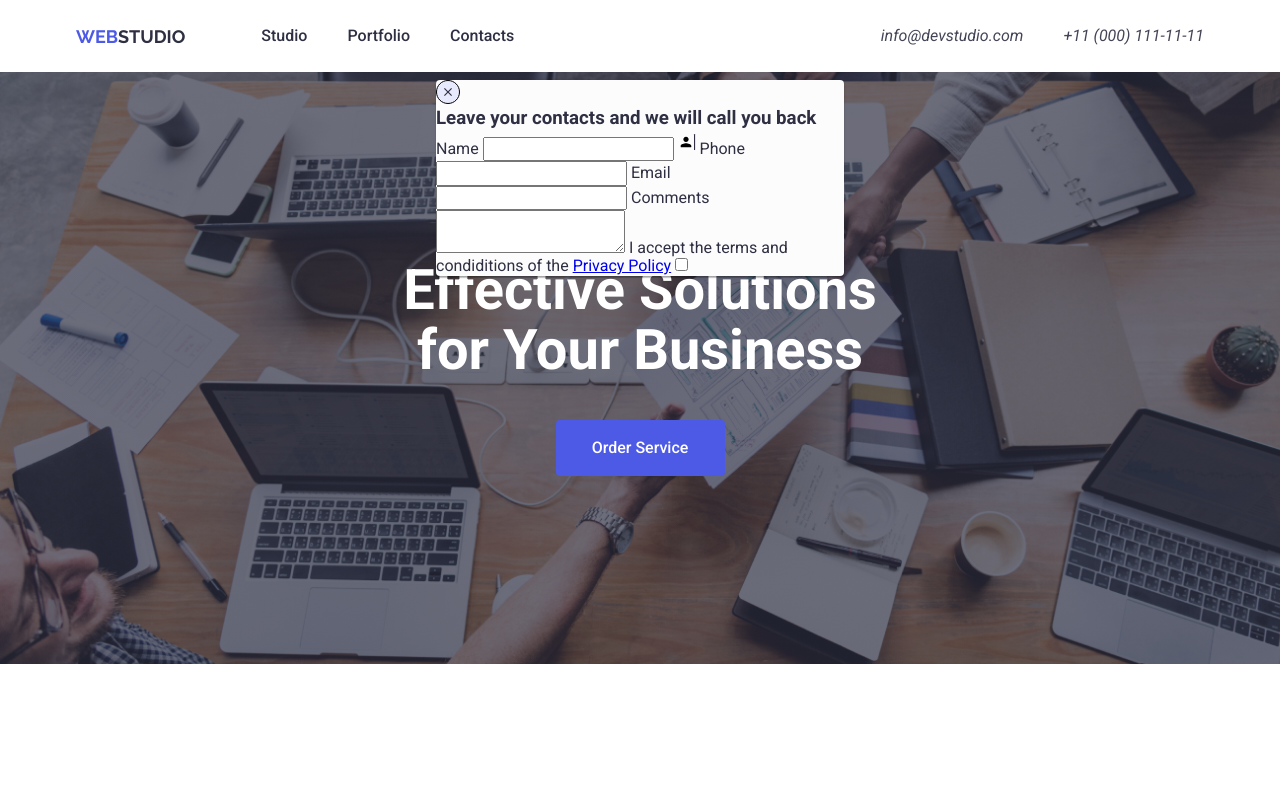
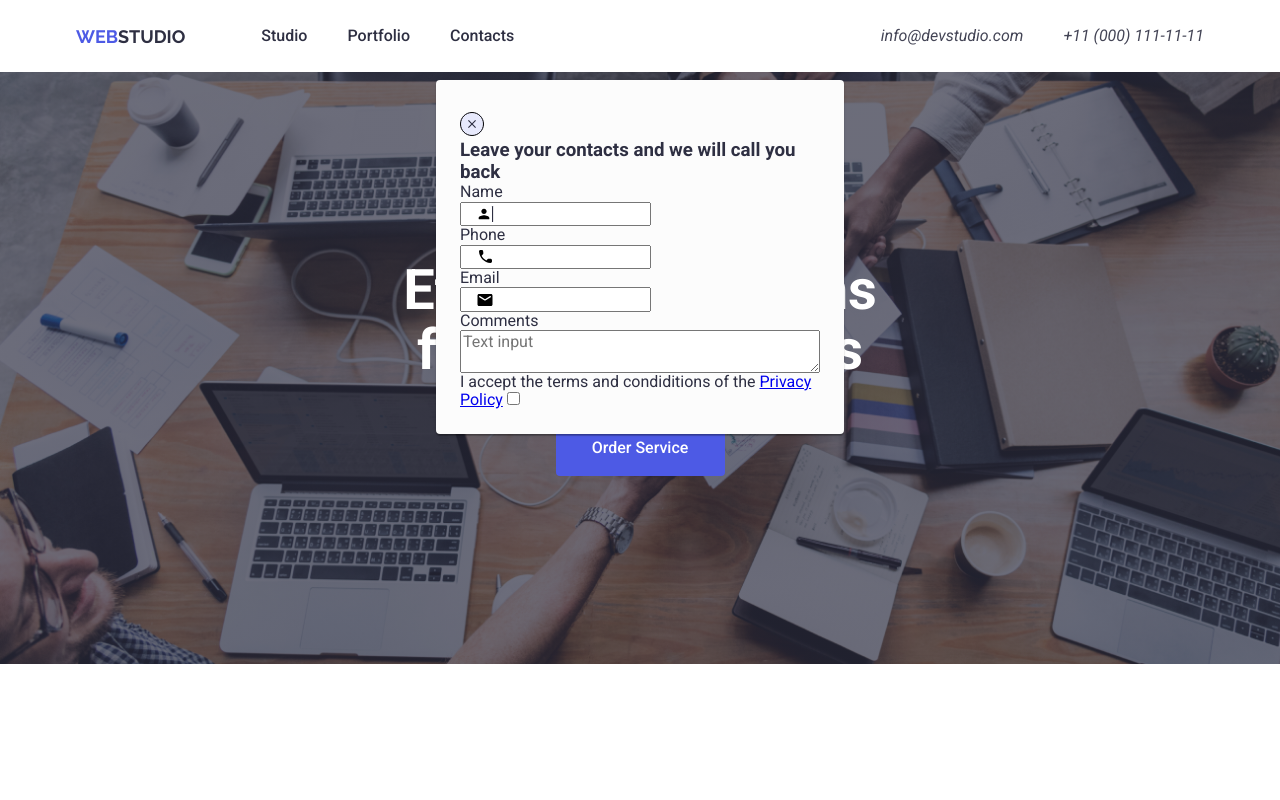
Before and after one commit to beyzaozdemr/goit-markup-hw-05, a plain HTML site: page index.html in a window 1280 px wide. Shown: the top 800 px of the page. Drawn offline with nearby package versions, Linux system fonts and the light colour scheme.

Commit message:
form elements

```diff
--- a/css/styles.css
+++ b/css/styles.css
@@ -591,4 +591,22 @@ footer a span {
   max-height: 584px;
   display: block;
   background-color: #fcfcfc;
+  padding-left: 24px;
+  padding-right: 24px;
+  padding-top: 32px;
+  padding-bottom: 24px;
+  box-sizing: border-box;
 }
+.photo-and-input{
+  position: relative;
+  display: flex;
+  align-items: center;
+}
+.mini-icon{
+  position:absolute;
+  left:16px;
+}
+.text-comment-div{
+  display: flex;
+  flex-direction: column;
+}
--- a/index.html
+++ b/index.html
@@ -59,31 +59,55 @@
       <section class="button-sec">
         <div class="container div-first">
           <div class="modal">
-            <svg class="open-close" width="24px" height="24px" viewBox="0 0 32 32">
+            <svg
+              class="open-close"
+              width="24px"
+              height="24px"
+              viewBox="0 0 32 32"
+            >
               <use href="./images/icons.svg#icon-close"></use>
             </svg>
             <h3 class="modal-text">
               Leave your contacts and we will call you back
             </h3>
             <form id="modal-form">
-              <label for="name" id="name"
-                >Name <input type="text" id="input-name" name="input-name"/>
-                <svg class="username" width="18px" height="24px" viewBox="0 0 27 32">
-                  <use href="images/icons.svg#icon-name-icon"></use>
-
+              <label for="input-name" id="name"
+                >Name
+                <div class="photo-and-input">
+                <input type="text" id="input-name" name="input-name" />
+                <svg
+                  class="mini-icon"
+                  width="18px"
+                  height="24px"
+                  viewBox="0 0 27 32"
+                >
+                  <use href="./images/icons.svg#icon-name-icon"></use>
                 </svg>
+                </div>
               </label>
-              <label for="phone" id="phone"
+              <label for="input-tel" id="phone"
                 >Phone
+                <div class="photo-and-input">
                 <input type="tel" id="input-tel" name="input-tel" />
+                <svg class="mini-icon" width="18px" height="24px" viewBox="0 0 24 32">
+                  <use href="./images/icons.svg#icon-phone-icon"></use>
+                </svg>
+                </div>
               </label>
               <label for="modal-mail" id="modal-mail"
                 >Email
+                <div class="photo-and-input">
                 <input type="email" id="modal-mail" name="modal-mail" />
+                <svg class="mini-icon" width="18px" height="24px" viewBox="0 0 24 32">
+                  <use href="./images/icons.svg#icon-email-icon"></use>
+                </svg>
+                </div>
               </label>
-              <label for="comments" id="comments">Comments</label>
-              <textarea id="modal-textarea" name="modal-textarea"></textarea>
-              <label id="checkbox-l"
+              <div class="text-comment-div">
+              <label for="modal-textarea" id="comments">Comments</label>
+              <textarea id="modal-textarea" name="modal-textarea" placeholder="Text input"></textarea>
+              </div>
+              <label id="checkbox-l" for="checkbox-input"
                 >I accept the terms and condiditions of the
                 <a href="#" target="_blank">Privacy Policy</a>
                 <input type="checkbox" value="yes" name="checkbox-input" />
```
